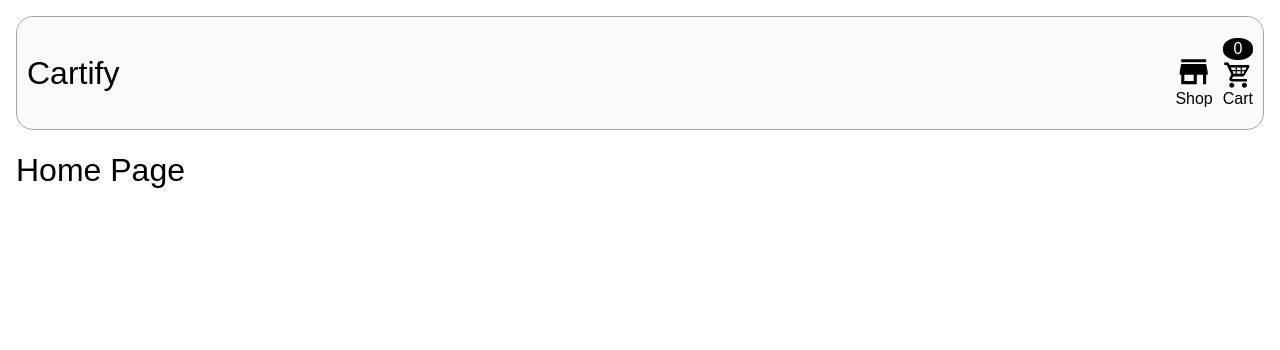
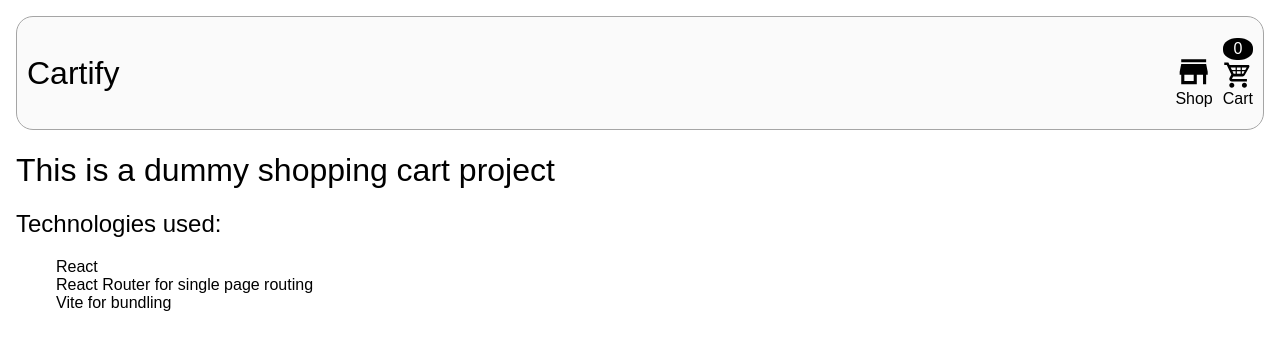
Before and after one commit to preetsingh10/shopping-cart, a React (Vite) app: page /home in a window 1280 px wide. Shown: the top 350 px of the page. Built offline with nearby package versions, Linux system fonts and the light colour scheme; a web font is replaced by a local one.

Commit message:
edit: home page

```diff
--- a/pages/Home.jsx
+++ b/pages/Home.jsx
@@ -2,7 +2,15 @@ function Home(){
     return(
         <>
 
-        <h1>Home Page</h1></>
+        <h1>This is a dummy shopping cart project</h1>
+        <h2>Technologies used:</h2>
+        <ol>
+            <li>React</li>
+            <li>React Router for single page routing</li>
+            <li>Vite for bundling</li>
+        </ol>
+        </>
+
     )
 }
 export default Home
--- a/pages/Shop.jsx
+++ b/pages/Shop.jsx
@@ -31,7 +31,7 @@ function Shop() {
 
     return (
         <>
-            <h1>Shop Page</h1>
+            <h1>Our Store</h1>
             {loading && <Loading />}
             {loading == false &&
                 <div className={styles.cardContainer}>
```
